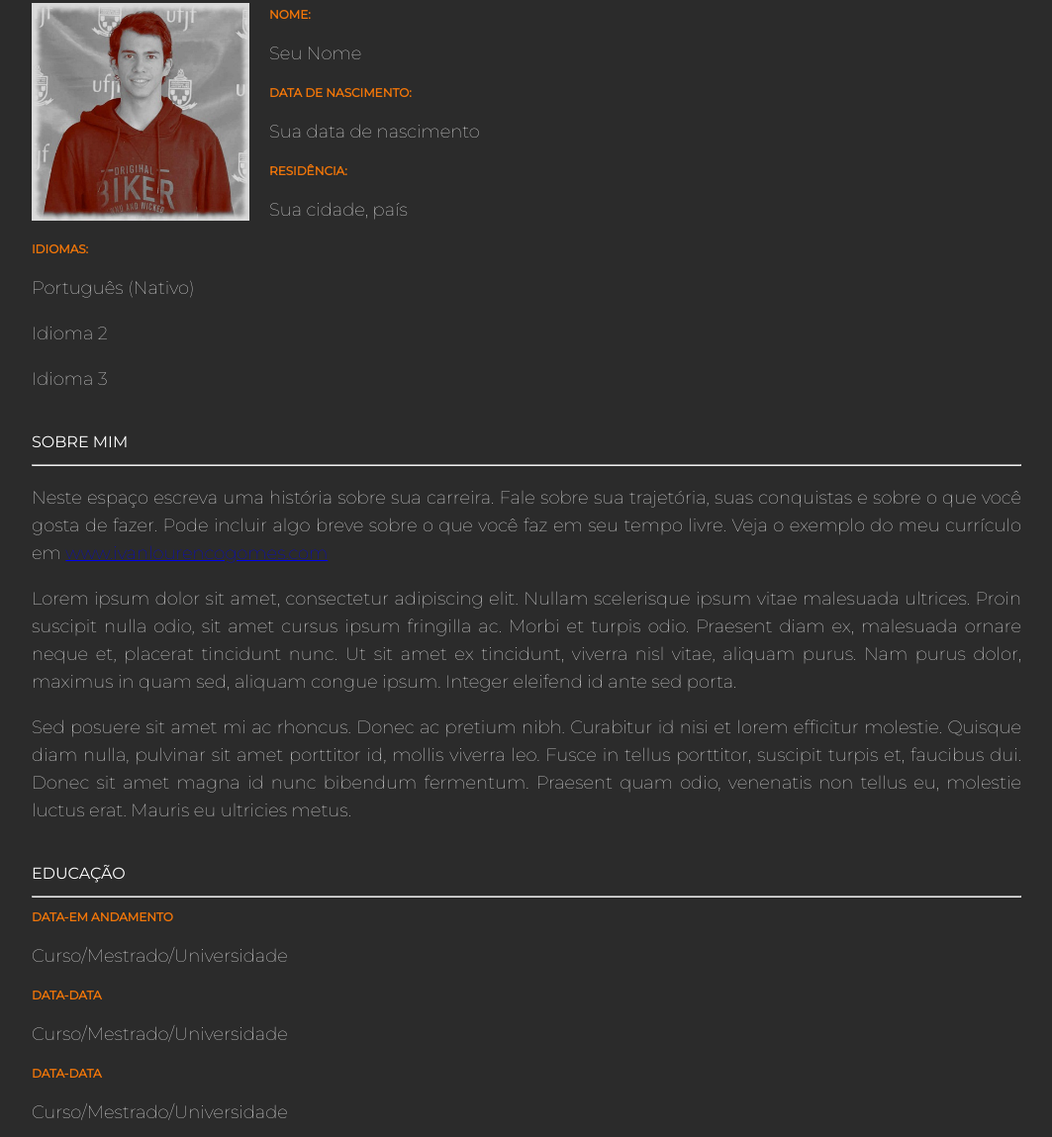
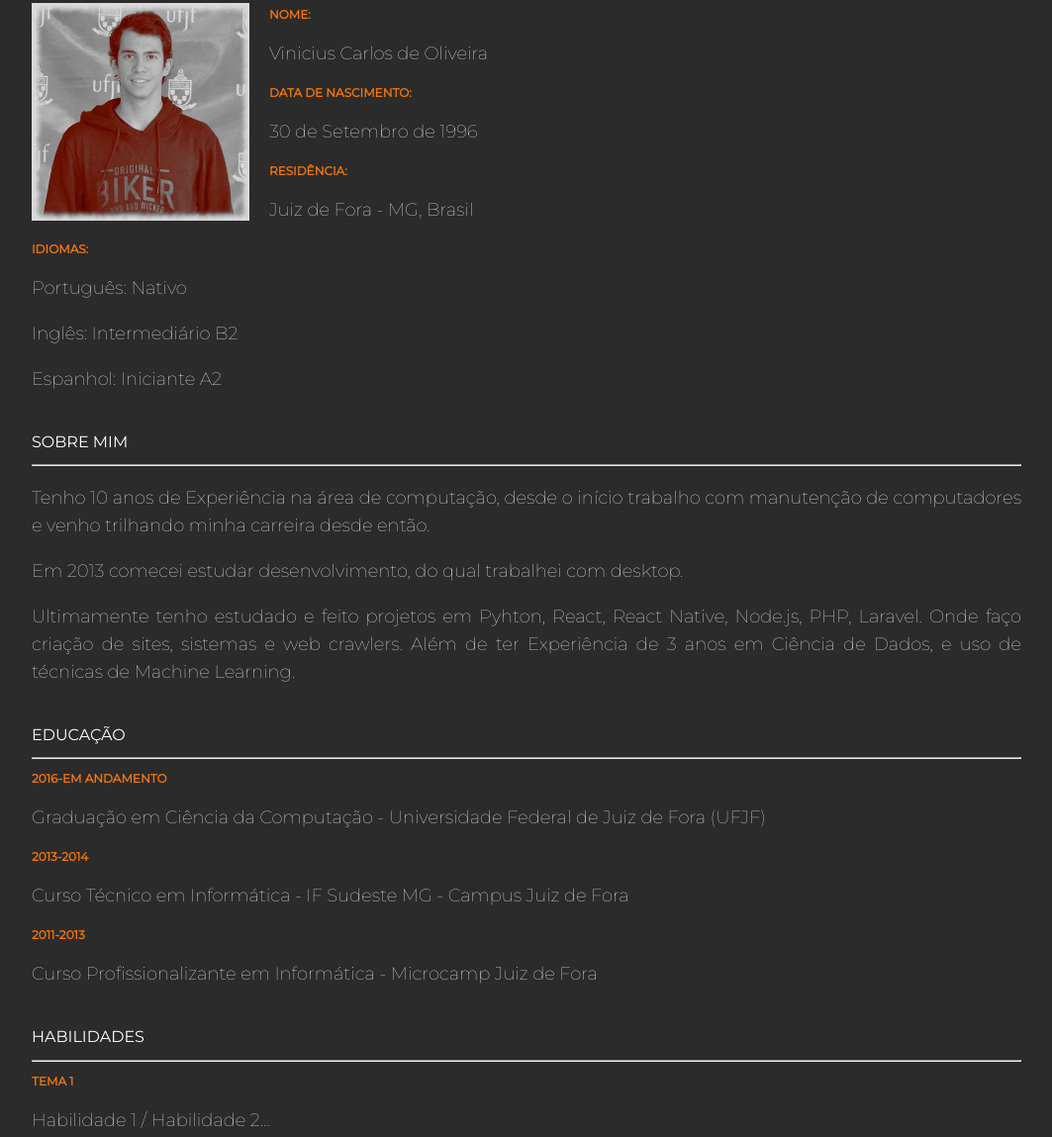
Before and after one commit to viniman/viniman.github.io, a plain HTML site: page curriculo.html in a window 1280 px wide. Shown: the part 305-1454 px from the top of the page at 99% size, without its empty margins (68-1131 px from the left). Drawn offline with Linux system fonts and the light colour scheme.

Commit message:
Melhoria na parte de curriculo

```diff
--- a/curriculo.html
+++ b/curriculo.html
@@ -42,46 +42,49 @@
 					<img class="cv-pic" src="img/vini-profile.jpg" alt="Foto de Vinicius Carlos">
 					<h3>Nome:</h3>
 
-						<p>Seu Nome</p>
+						<p>Vinicius Carlos de Oliveira</p>
 
 					<h3>Data de Nascimento:</h3>
 
-						<p>Sua data de nascimento</p>
+						<p>30 de Setembro de 1996</p>
 
 					<h3>Residência:</h3>
 
-						<p>Sua cidade, país</p>
+						<p>Juiz de Fora - MG, Brasil</p>
 
 					<h3 style="clear: left">Idiomas:</h3>
 
-						<p>Português (Nativo)</p>
-						<p>Idioma 2</p>
-						<p>Idioma 3</p>
+						<p>Português: Nativo</p>
+						<p>Inglês: Intermediário B2</p>
+						<p>Espanhol: Iniciante A2</p>
 
 
 				<h2>Sobre Mim</h2>
 				<hr>
 						<!-- css break long line of text -->
-						<p>Neste espaço escreva uma história sobre sua carreira. Fale sobre sua trajetória, suas conquistas e sobre o que você gosta de fazer. Pode incluir algo breve sobre o que você faz em seu tempo livre. Veja o exemplo do meu currículo em <a href="http://www.ivanlourencogomes.com" target="_blank">www.ivanlourencogomes.com</a></p>
+						<p>Tenho 10 anos de Experiência na área de computação, desde o início trabalho com manutenção de computadores e venho trilhando minha carreira desde então.</p>
 
-						<p>Lorem ipsum dolor sit amet, consectetur adipiscing elit. Nullam scelerisque ipsum vitae malesuada ultrices. Proin suscipit nulla odio, sit amet cursus ipsum fringilla ac. Morbi et turpis odio. Praesent diam ex, malesuada ornare neque et, placerat tincidunt nunc. Ut sit amet ex tincidunt, viverra nisl vitae, aliquam purus. Nam purus dolor, maximus in quam sed, aliquam congue ipsum. Integer eleifend id ante sed porta.</p>
+						<p>Em 2013 comecei estudar desenvolvimento, do qual trabalhei com desktop.</p>
 
-						<p>Sed posuere sit amet mi ac rhoncus. Donec ac pretium nibh. Curabitur id nisi et lorem efficitur molestie. Quisque diam nulla, pulvinar sit amet porttitor id, mollis viverra leo. Fusce in tellus porttitor, suscipit turpis et, faucibus dui. Donec sit amet magna id nunc bibendum fermentum. Praesent quam odio, venenatis non tellus eu, molestie luctus erat. Mauris eu ultricies metus.</p>
+						<p>Ultimamente tenho estudado e feito projetos em Pyhton, React, React Native, Node.js, PHP, Laravel.
+							Onde faço criação de sites, sistemas e web crawlers. Além de ter Experiência de 3 anos em Ciência de Dados,
+							e uso de técnicas de Machine Learning.
+						</p>
 
 
 				<h2>Educação</h2>
 				<hr>
-					<h3>data-Em andamento</h3>
+					<h3>2016-Em andamento</h3>
 
-						<p>Curso/Mestrado/Universidade</p>
+						<p>Graduação em Ciência da Computação - Universidade Federal de Juiz de Fora (UFJF)</p>
 
-					<h3>data-data</h3>
+					<h3>2013-2014</h3>
 
-						<p>Curso/Mestrado/Universidade</p>
+						<p>Curso Técnico em Informática - IF Sudeste MG - Campus Juiz de Fora</p>
 
-					<h3>data-data</h3>
+					<h3>2011-2013</h3>
 
-						<p>Curso/Mestrado/Universidade</p>
+						<p>Curso Profissionalizante em Informática - Microcamp Juiz de Fora</p>
 
 
 				<h2>Habilidades</h2>
@@ -122,8 +125,8 @@
 
 				<h2>Contato</h2>
 				<hr>
-						<p>seu e-mail aqui</p>
-						<p>seu telefone aqui</p>
+						<p>vinicius.carlos@live.com</p>
+						<p>(32) 98812-9693</p>
 
 
 			<a class="back-link" href="index.html">Voltar ao início<a>
```
